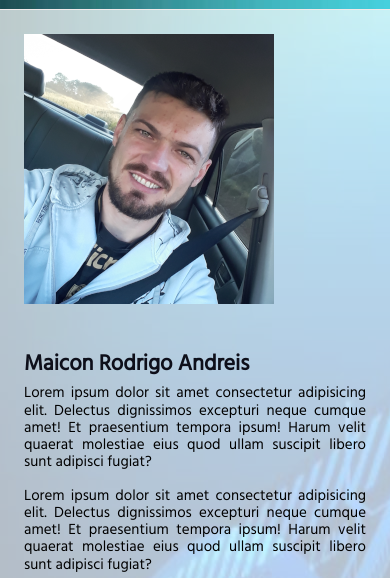
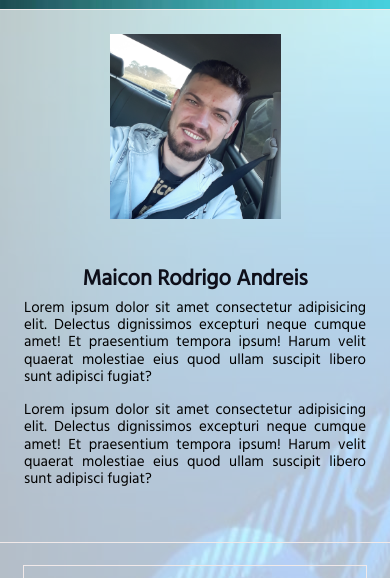
Before and after one commit to Maicon2021/Curriculo, a website: page app/index.html in a window 390 px wide. Shown: the top 578 px of the page. Drawn offline with nearby package versions, Linux system fonts and the light colour scheme.

Commit message:
Melhora na configuração de tela

```diff
--- a/app/css/app.css
+++ b/app/css/app.css
@@ -3,8 +3,12 @@
 body {
   background: url(../img/fundo-1200.jpg) fixed;
   color: black;
+
   font-family: 'Hind', sans-serif;
   font-size: 15px;
+}
+body article {
+  min-width: 290px;
 }
 
 h1,
@@ -19,6 +23,7 @@ h6 {
 }
 
 h1 {
+  text-align: center;
   margin-top: 0;
   font-weight: bold;
   font-size: 22px;
@@ -68,6 +73,7 @@ div button {
 .container {
   background-color: rgba(255, 255, 255, 0.603);
   display: flex;
+
   max-width: 1300px;
   margin: 20px auto;
 }
@@ -134,18 +140,20 @@ textarea {
   border-radius: 5px;
 }
 
-/* tela com no maximo 600px --------------*/
-@media (max-width: 600px){
+/* tela com no maximo 590px --------------*/
+@media (max-width: 590px){
   body {
+    max-width: 400px;
     color: black;
     font-family: 'Hind', sans-serif;
     font-size: 15px;
+    margin: 5px auto
   }
 
   .container {
     background-color: rgba(255, 255, 255, 0.705);
     display: block;
-    max-width: 600px;
+    max-width: 380px;
     margin: 10px auto;
   }
 
@@ -153,10 +161,13 @@ textarea {
     padding: 1.5rem;
   }
 
+  article{
+    margin-bottom: 30px;
+  }
+
   aside header img {
-    display: block;
     max-width: 50%;
-    padding-bottom: 3rem;
+    margin-left: 15%;
   }
 
   .expertise article {
@@ -199,23 +210,29 @@ textarea {
     border-radius: 10%;
   }
 }
-
+/* tela com no maximo 590px --------------*/
 @media (max-width: 1000px){
   .container {
     background-color: rgba(255, 255, 255, 0.705);
-    /*display: block;*/
+    display: block;
     max-width: 900px;
     margin: 10px auto;
   }
 
   aside header img {
-    max-width: 100%;
-    padding-bottom: 3rem;
+    max-width: 50%;
+    margin-left: 25%;
   }
 
   section {
-    padding: 1rem;
+    padding: 1.5rem;
   }
+
+  article{
+
+    margin-bottom: 30px;
+  }
+
   .expertise article {
     display: block;
     column-gap: 1rem;
--- a/app/index.html
+++ b/app/index.html
@@ -187,7 +187,7 @@
               <h3>Entre em contato através do formulário abaixo</h3>
               <form action="https://formspree.io/f/mlevdzwr" method="post">
 
-                <article>
+
                   <article class="artic-nomes">
                       <div>
                         <label for="txt-nome" style="font-weight: bold">Nome: </label>
@@ -211,7 +211,7 @@
                       <br />
                       <textarea required name="Mensagem" id="descrição" cols="105" rows="8"></textarea>
                   </div>
-                  </article>
+
                 <div>
                   <button type="submit" >Enviar</button>
                 </div>
```
